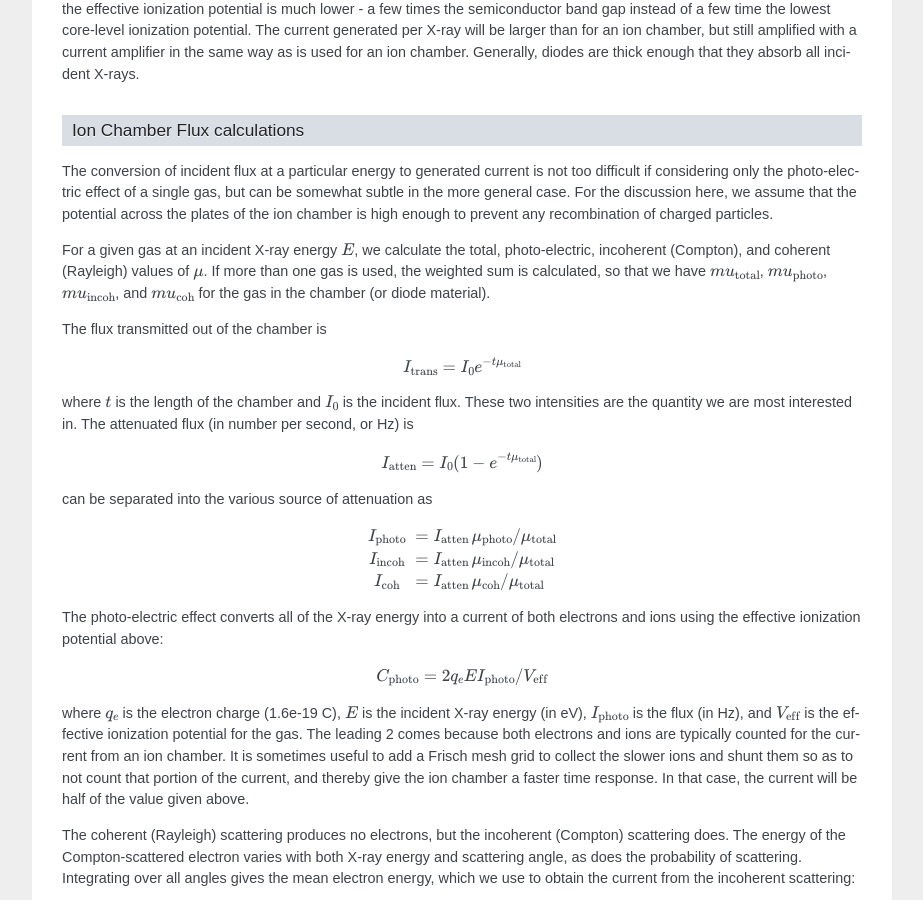
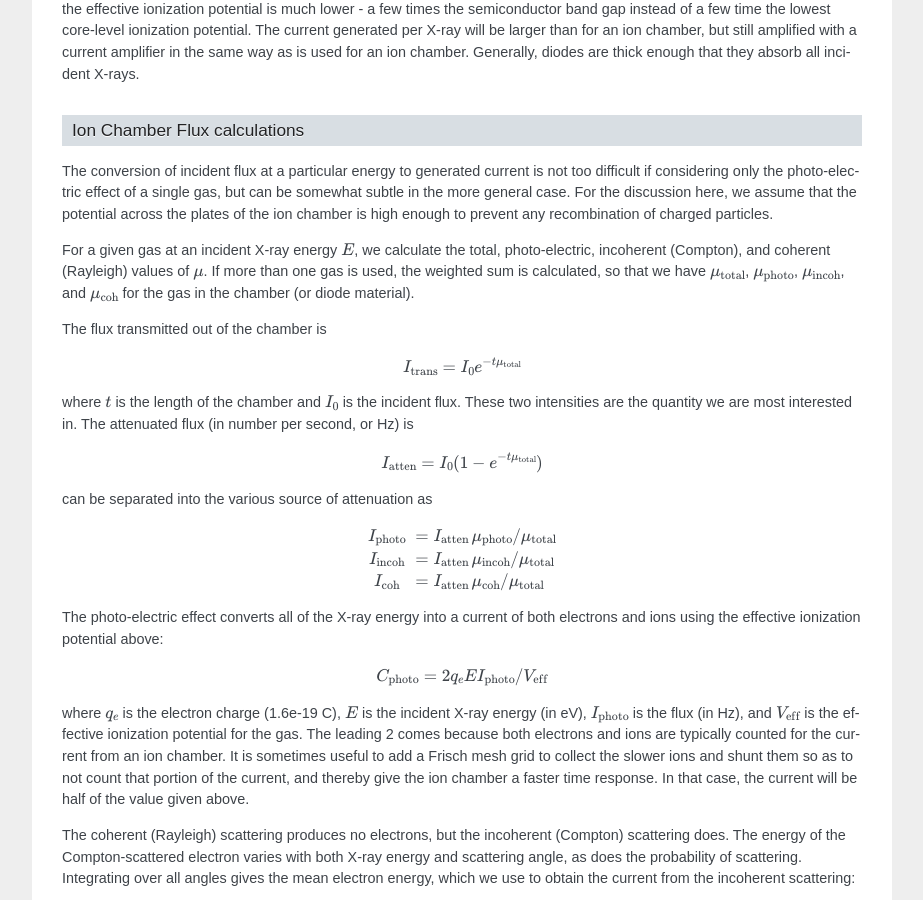
Before and after one commit to xraypy/XrayDB, a Sphinx documentation site: the page built from doc/examples.rst, in a window 1280 px wide and 900 px high, scrolled down 6097 px. Shown: the whole window, without its empty margins (198-1121 px from the left). Built offline with Sphinx 7.4.7, drawn with Linux system fonts in a browser that asks for light colours; the version number could not be read and is left out; cross-references to code outside the pages are shown as plain code.

Commit message:
doc typos

```diff
--- a/doc/examples.rst
+++ b/doc/examples.rst
@@ -297,8 +297,8 @@ enough to prevent any recombination of charged particles.
 For a given gas at an incident X-ray energy :math:`E`, we calculate the total,
 photo-electric, incoherent (Compton), and coherent (Rayleigh) values of
 :math:`\mu`.  If more than one gas is used, the weighted sum is calculated, so
-that we have :math:`mu_{\rm total}`, :math:`mu_{\rm photo}`, :math:`mu_{\rm
-incoh}`, and :math:`mu_{\rm coh}` for the gas in the chamber (or diode
+that we have :math:`\mu_{\rm total}`, :math:`\mu_{\rm photo}`, :math:`\mu_{\rm
+incoh}`, and :math:`\mu_{\rm coh}` for the gas in the chamber (or diode
 material).
 
 The flux transmitted out of the chamber is
```
